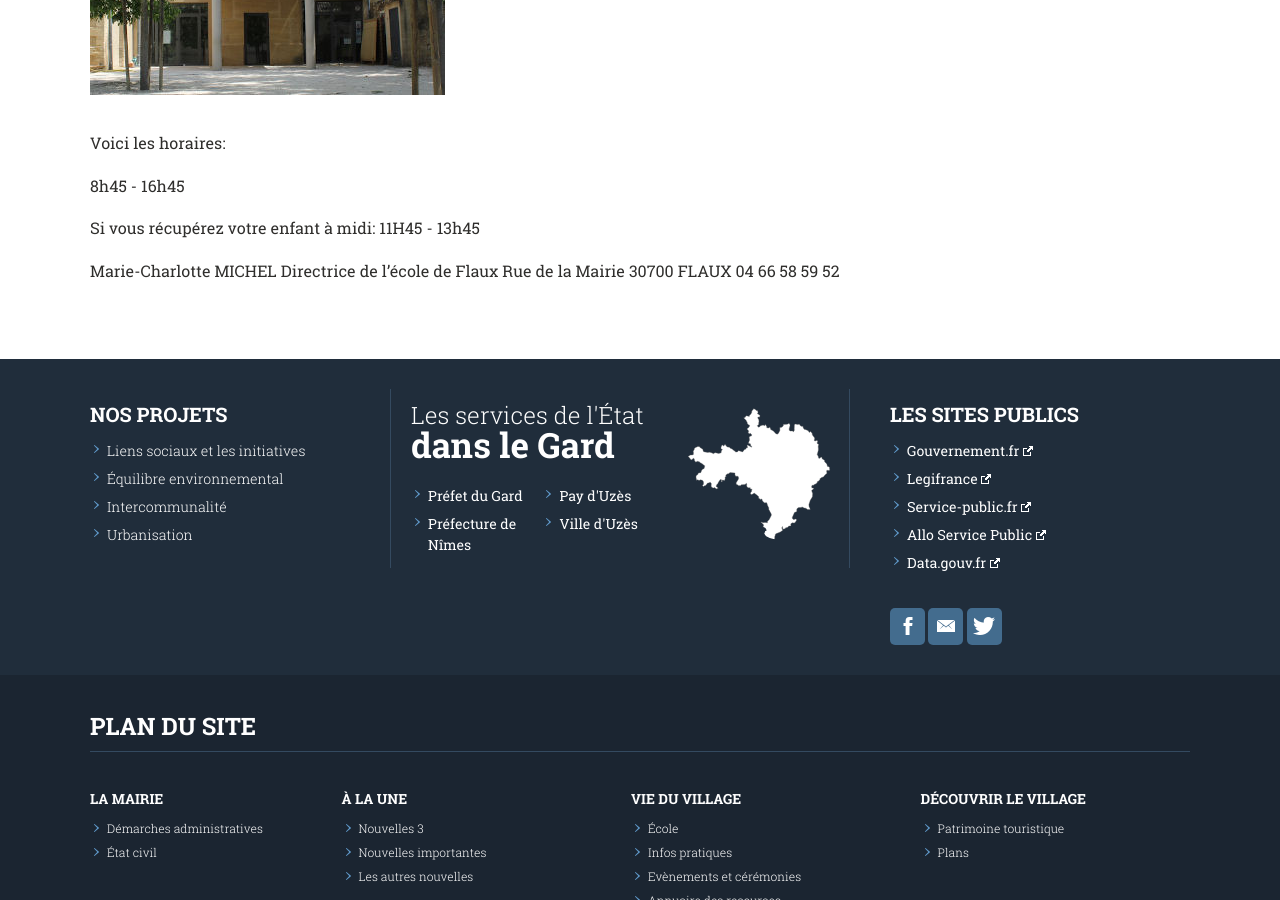
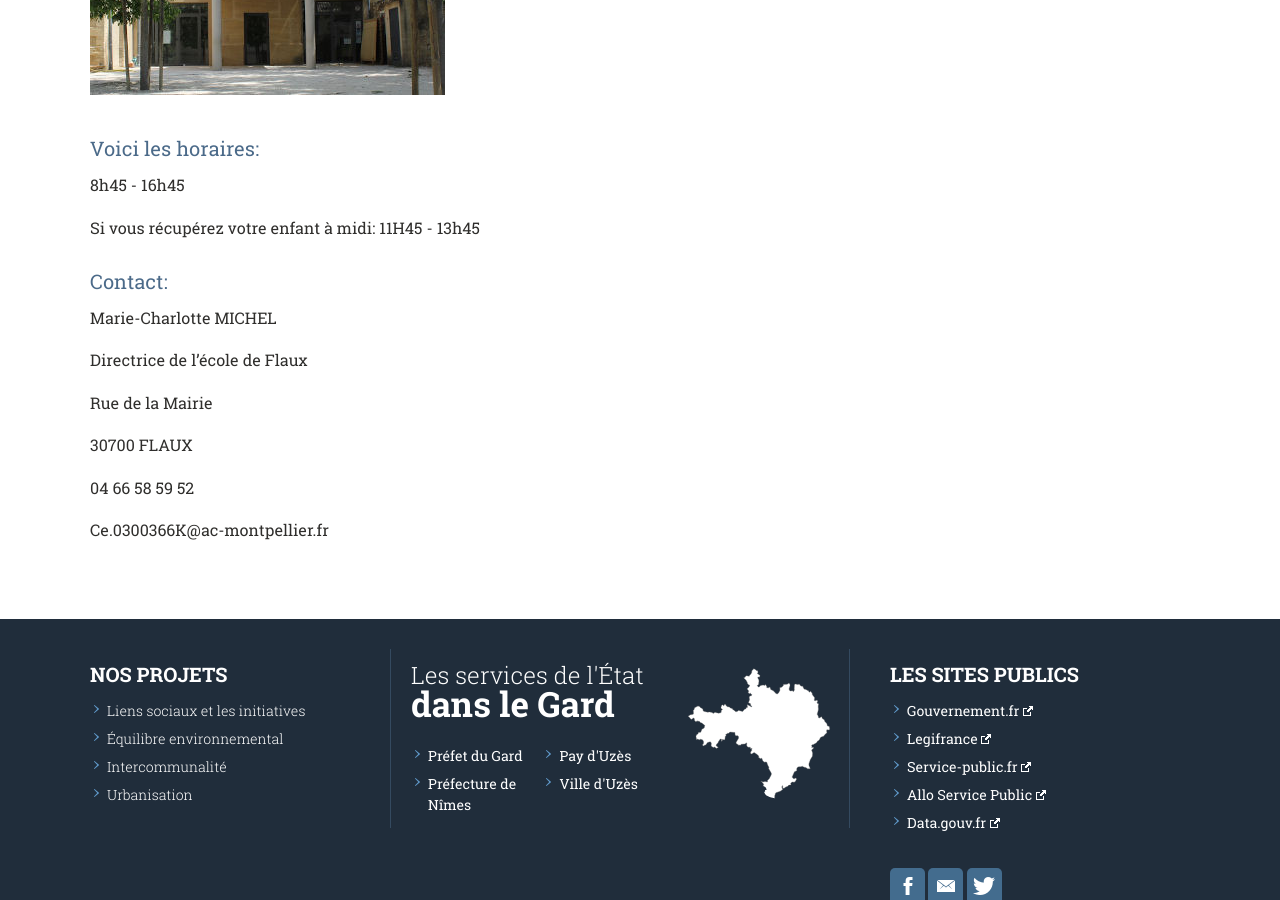
Before and after one commit to Flaux-Village/flaux-village.github.io, a Jekyll site: the page built from ecole.md, in a window 1280 px wide and 900 px high, scrolled down 575 px. Built offline with Jekyll 4.4.1, drawn with Linux system fonts in a browser that asks for light colours; our own code applies the rules of GitHub Pages for plain Markdown files.

Commit message:
Update ecole.md

```diff
--- a/ecole.md
+++ b/ecole.md
@@ -19,14 +19,22 @@ menu_secondaire:
 - titre: Annuaire des resources
   addresse: /resources.html
 ---
-Voici les horaires:
+## Voici les horaires:
 
 8h45 - 16h45
 
 Si vous récupérez votre enfant à midi: 11H45 - 13h45
 
+## Contact:
+
 Marie-Charlotte MICHEL
+
 Directrice de l'école de Flaux
+
 Rue de la Mairie
+
 30700 FLAUX
+
 04 66 58 59 52
+
+Ce.0300366K@ac-montpellier.fr
```
